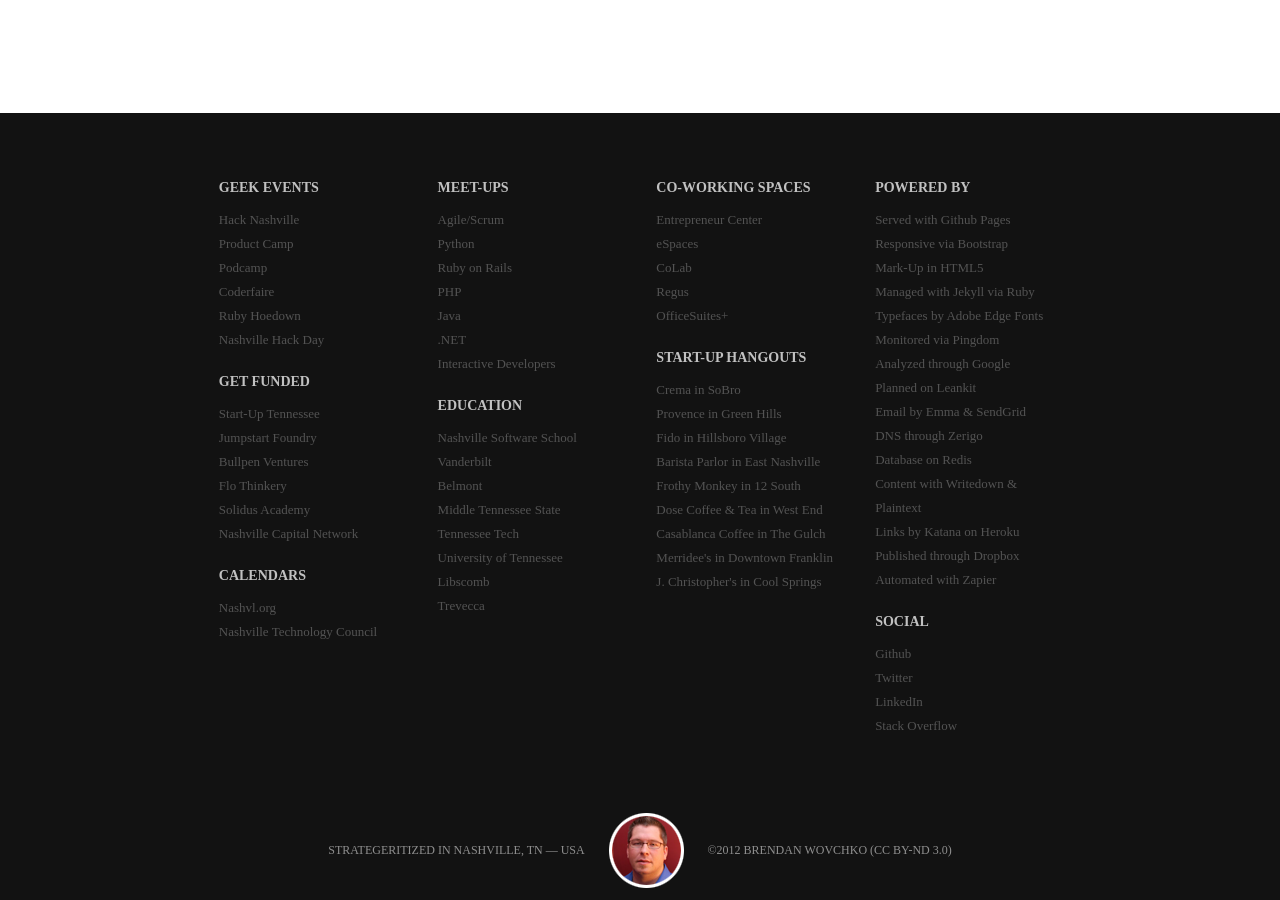
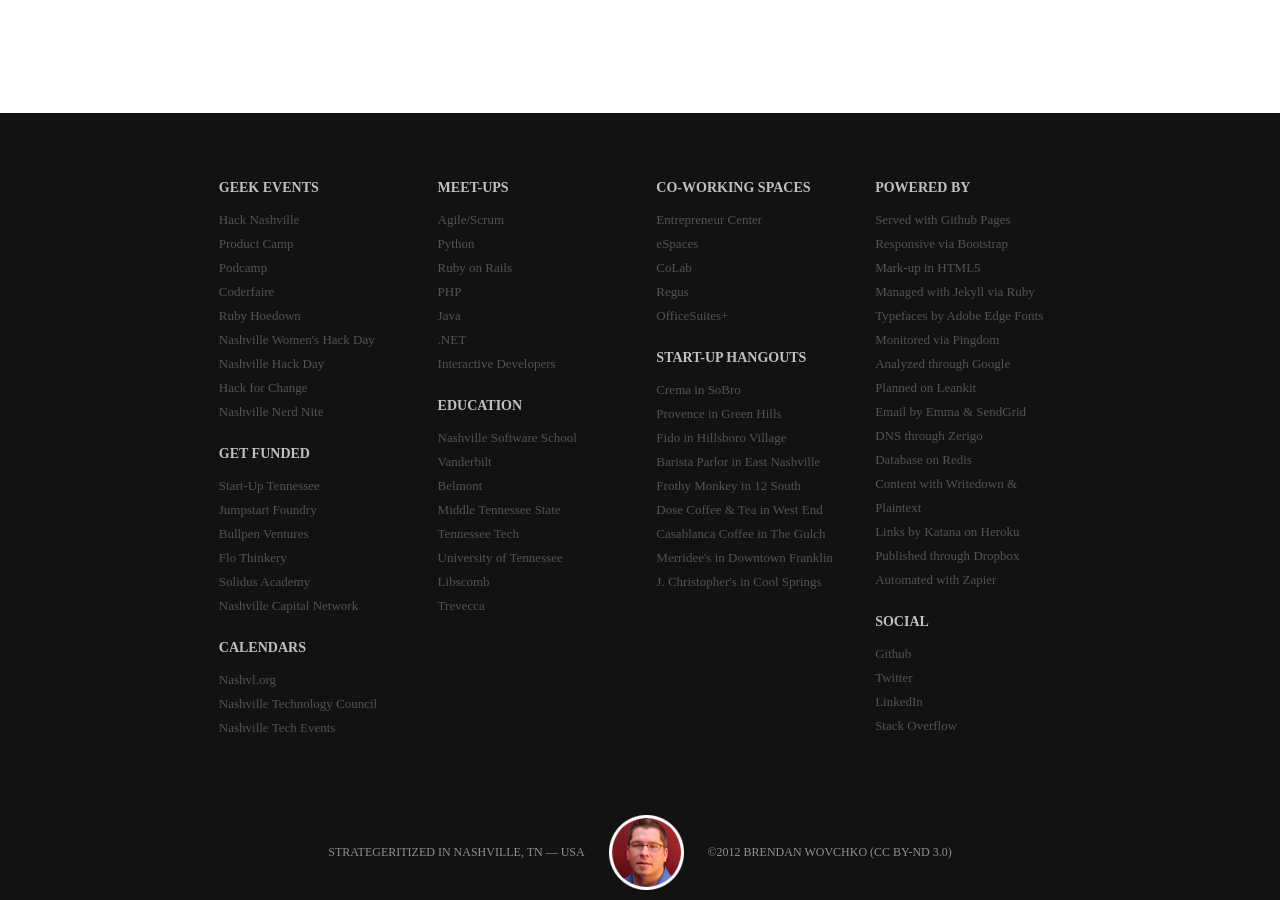
Before and after one commit to wovchko/inklings, a Jekyll site: the page built from index.html, in a window 1280 px wide and 900 px high, scrolled down 1334 px. Built offline with Jekyll 4.4.1, drawn with Linux system fonts in a browser that asks for light colours; Markdown is read by kramdown in place of the engine named in the settings; the list of posts is cut into pages by our own code.

```diff
--- a/_layouts/default.html
+++ b/_layouts/default.html
@@ -56,7 +56,10 @@
           <p><a href="http://podcampnashville.org/" target="_blank">Podcamp</a></p>
           <p><a href="http://nashville.coderfaire.com/" target="_blank">Coderfaire</a></p>
           <p><a href="http://rubyhoedown.com/" target="_blank">Ruby Hoedown</a></p>
-          <p><a href="http://code.nashvl.org/" target="_blank">Nashville Hack Day</a></p>
+          <p><a href="http://code.nashvl.org/" target="_blank">Nashville Women's Hack Day</a></p>
+          <p><a href="http://jorendorff.github.com/hackday/" target="_blank">Nashville Hack Day</a></p>
+          <p><a href="http://hackforchange.org/" target="_blank">Hack for Change</a></p>
+          <p><a href="http://nashville.nerdnite.com" target="_blank">Nashville Nerd Nite</a></p>
 
           <h6>Get Funded</h6>
           <p><a href="http://startuptn.com/" target="_blank">Start-Up Tennessee</a></p>
@@ -69,6 +72,7 @@
           <h6>Calendars</h6>
           <p><a href="http://nashvl.org" target="_blank">Nashvl.org</a></p>
           <p><a href="http://technologycouncil.com" target="_blank">Nashville Technology Council</a></p>
+          <p><a href="http://nashvilletechevents.com" target="_blank">Nashville Tech Events</a></p>
         </div>
         <div class="span2">
           <h6>Meet-Ups</h6>
@@ -113,7 +117,7 @@
           <h6>Powered by</h6>
           <p>Served with <a href="http://pages.github.com/" target="_blank">Github Pages</a></p>
           <p>Responsive via <a href="http://twitter.github.com/bootstrap/" target="_blank">Bootstrap</a></p>
-          <p>Mark-Up in <a href="http://validator.w3.org/check?uri=http%3A%2F%2Finklin.gs%2F&charset=utf-8&doctype=HTML5&group=0" target="_blank">HTML5</a></p>
+          <p>Mark-up in <a href="http://validator.w3.org/check?uri=http%3A%2F%2Finklin.gs%2F&charset=utf-8&doctype=HTML5&group=0" target="_blank">HTML5</a></p>
           <p>Managed with <a href="http://github.com/mojombo/jekyll/" target="_blank">Jekyll</a> via <a href="http://pragmaticstudio.com/ruby/" target="_blank">Ruby</a></p>
           <p>Typefaces by <a href="http://html.adobe.com/edge/webfonts/" target="_blank">Adobe Edge Fonts</a></p>
           <p>Monitored via <a href="http://pingdom.com" target="_blank">Pingdom</a></p>
```
